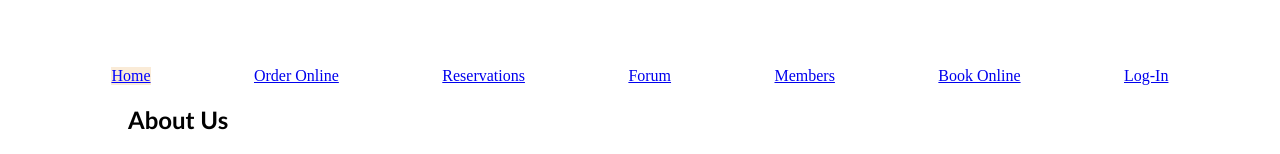
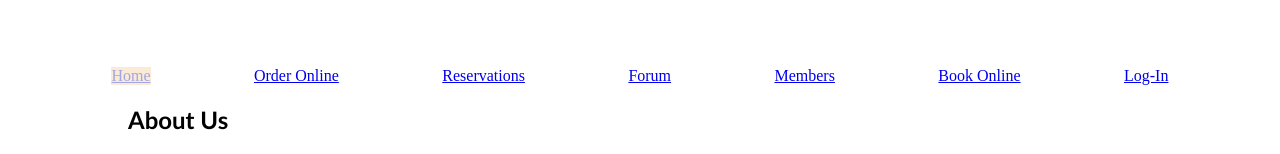
Before and after one commit to TheRealBattles12/reactWaka, a React (Vite) app: page / in a window 1280 px wide. In both pictures the pointer is over the link "Home". Shown: the part 441-595 px from the top of the page. Built offline with nearby package versions, Linux system fonts and the light colour scheme.

Commit message:
Adding Color Change to the Navigation Bar

```diff
--- a/src/comps/Header/Header.css
+++ b/src/comps/Header/Header.css
@@ -1,6 +1,6 @@
 .center a:hover {
     background-color: antiquewhite;
-    color: blue;
+    color:rgb(164, 164, 226);
 }
 .center{
     display: flex;
```
